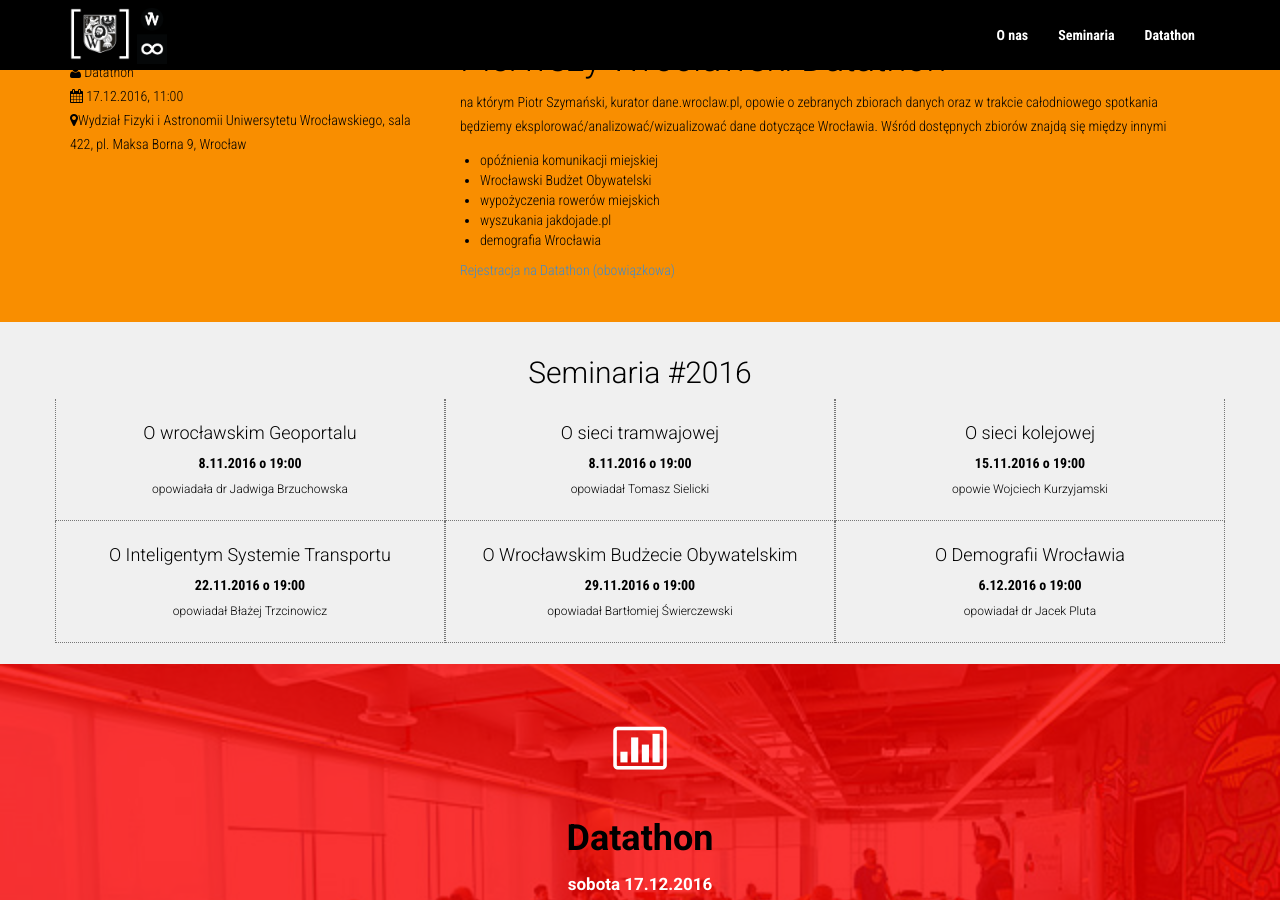
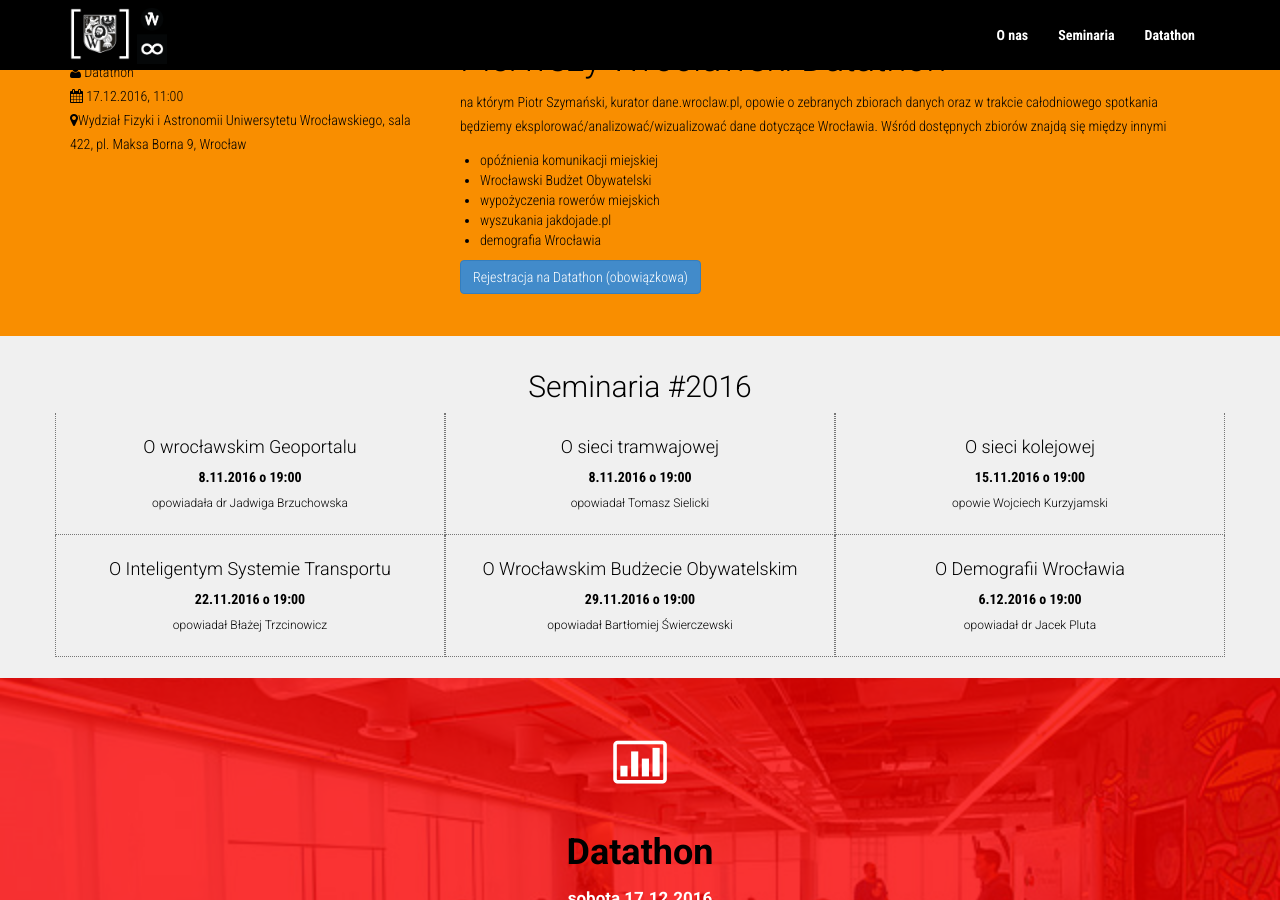
Before and after one commit to wroclawskiedane/wroclawskiedane.github.io, a Jekyll site: the page built from index.html, in a window 1280 px wide and 900 px high, scrolled down 932 px. Built offline with Jekyll 4.4.1, drawn with Linux system fonts in a browser that asks for light colours; nearby versions of some CDN libraries.

Commit message:
Update index.html

```diff
--- a/index.html
+++ b/index.html
@@ -56,7 +56,7 @@ permalink: /
                         <li>demografia Wrocławia</li>
                 </ul>
 
-                <a href="https://wrodatathon.evenea.pl/" class="button">Rejestracja na Datathon (obowiązkowa)</a>
+                <a href="https://wrodatathon.evenea.pl/" class="btn btn-primary">Rejestracja na Datathon (obowiązkowa)</a>
 
             </div>
         </div>
```
